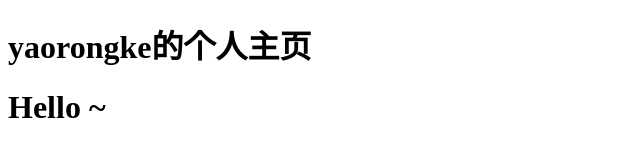
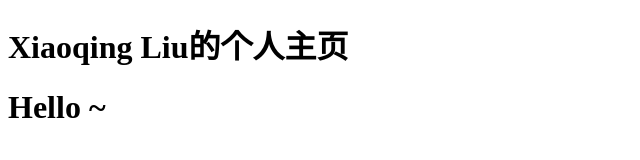
Before and after one commit to siaocing-liou/siaocing-liou.github.io, a plain HTML site: page index.html in a window 1280 px wide. Shown: the whole page, without its empty margins (0-640 px from the left). Drawn offline with Linux system fonts and the light colour scheme.

Commit message:
Update index.html

```diff
--- a/index.html
+++ b/index.html
@@ -5,7 +5,7 @@
     <title>yaorongke</title>
 </head>
 <body>
-    <h1>yaorongke的个人主页</h1>
+    <h1>Xiaoqing Liu的个人主页</h1>
     <h1>Hello ~</h1>
 </body>
 </html>
```
